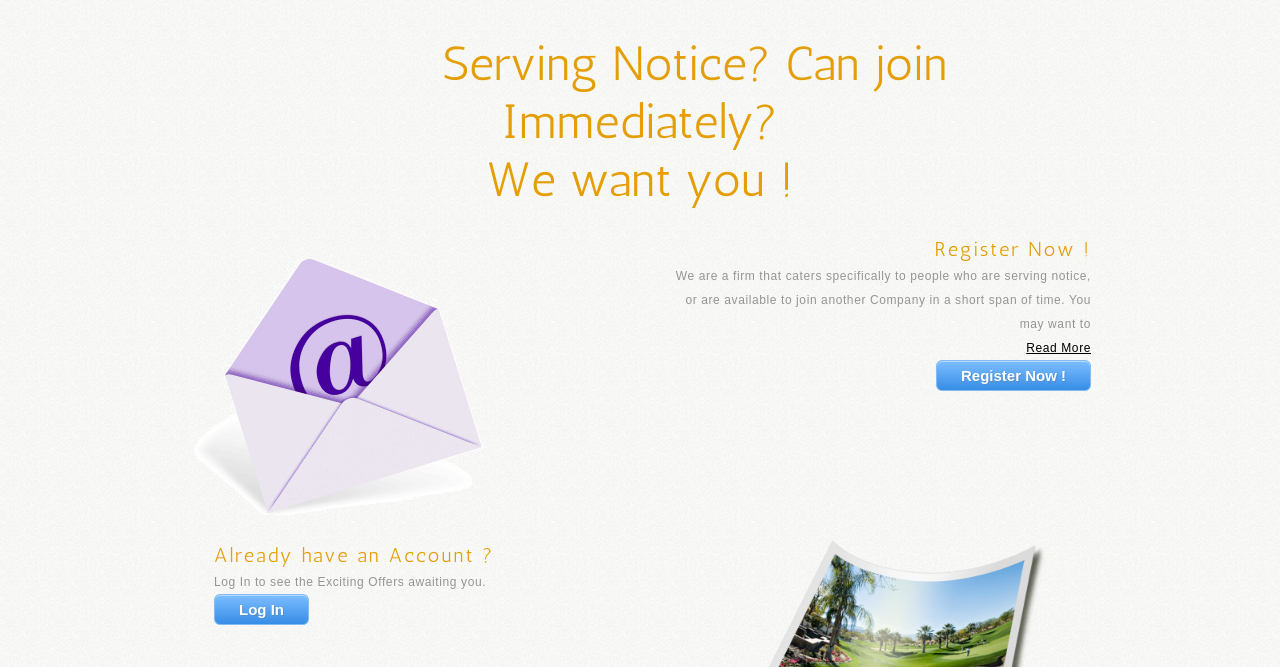
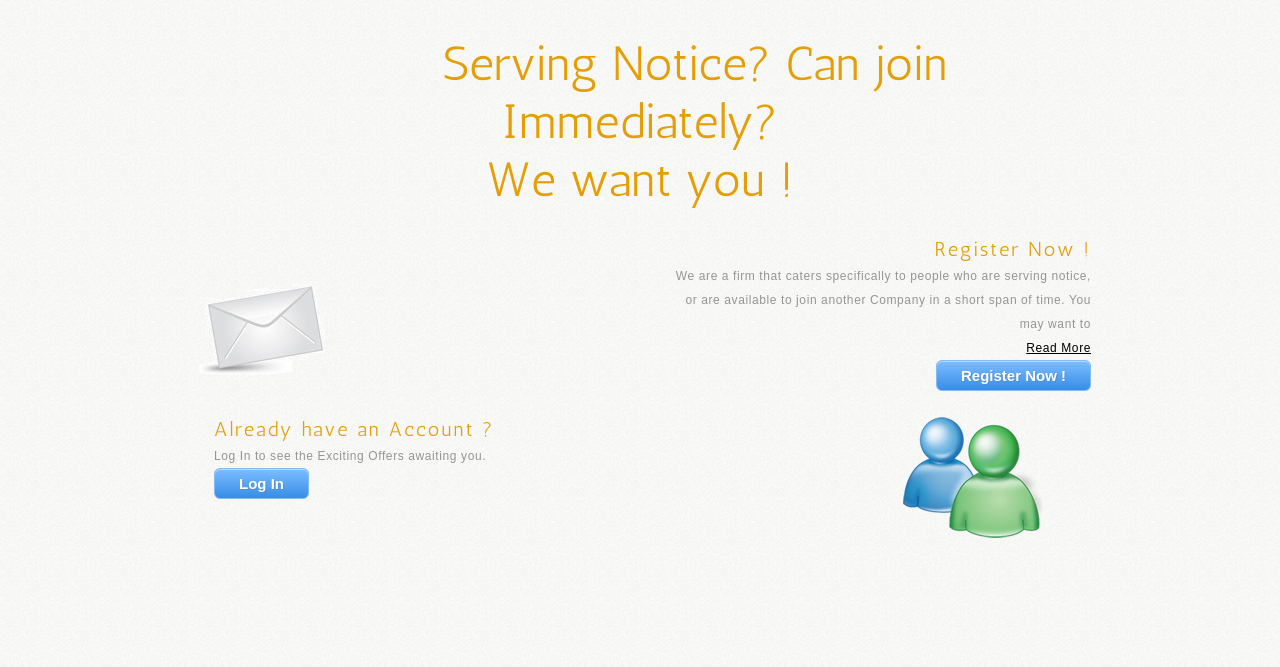
Before and after one commit to ccsCoder/jobsite, a plain HTML site: page public_html/index.html in a window 1280 px wide. Shown: the part 133-800 px from the top of the page. Drawn offline with Linux system fonts and the light colour scheme.

Commit message:
-- Changed Images

```diff
--- a/public_html/index.html
+++ b/public_html/index.html
@@ -37,7 +37,8 @@
             <!--<br/><br/>-->
             <div class="blog">
                 <!--<img src="images/house.png" alt="">-->
-                <img src="images/email_envelope.png" alt="">
+                <!--<img src="images/email_envelope.png" alt="">-->
+                <img src="images/envelope2_png.png" alt="">
                 <div>
 
                     <h3>Register Now !</h3>
@@ -68,7 +69,8 @@
                         If you're having problems editing this website template, then don't <br> hesitate to ask for help on the <a href="http://www.freewebsitetemplates.com/forums/">Forums</a>.
                     </p>-->
                 </div>
-                <img src="images/nature-place-photo.png" width="285" height="200" alt="">
+                <!--<img src="images/nature-place-photo.png" width="285" height="200" alt="">-->
+                <img src="images/login-img.png" alt="">
                 <!--<img src="images/image001.png" alt="">-->
             </div>
 <!--            <div class="news">
```
Also changed, not shown: public_html/images/envelope2.jpg (added), public_html/images/envelope2_png.png (added), public_html/images/image001.png (deleted), public_html/images/image2001.png (deleted), public_html/images/login-img.png (added), public_html/images/notice.jpeg (deleted), public_html/images/notice.png (deleted).
